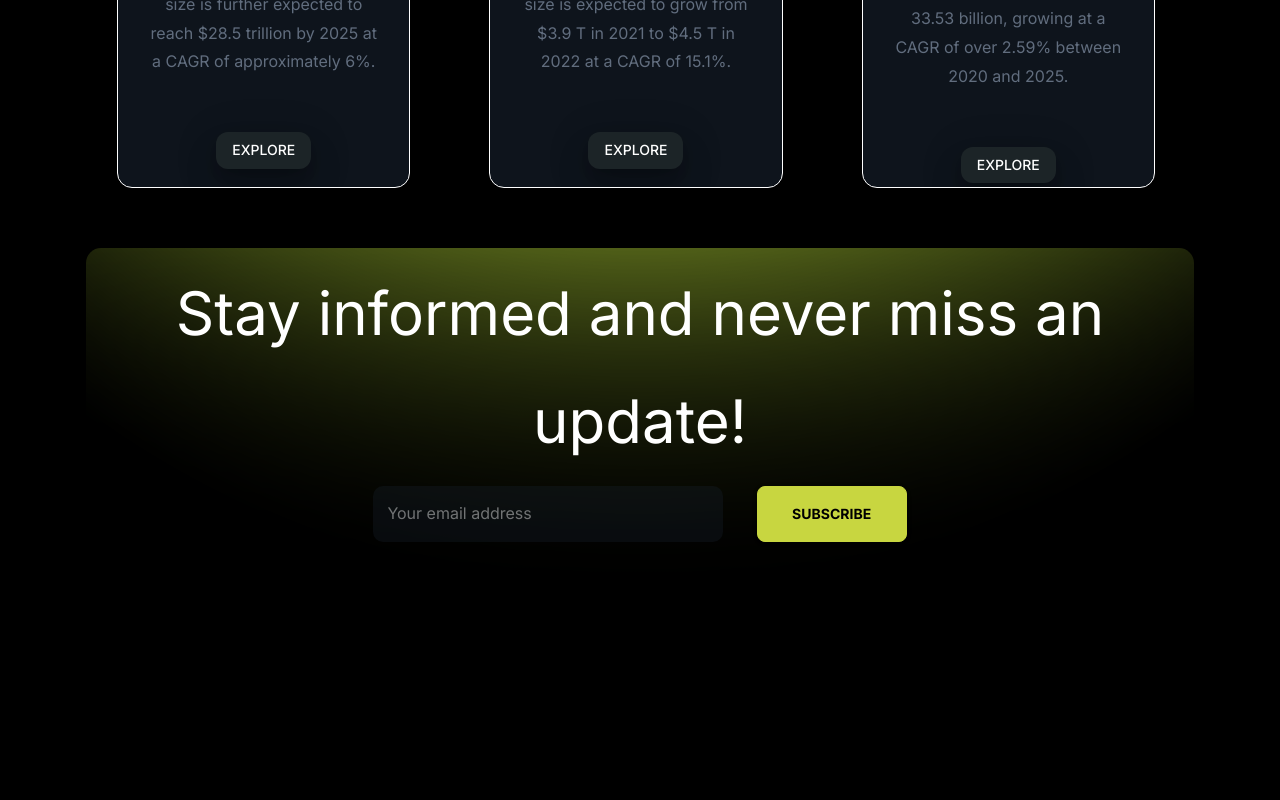
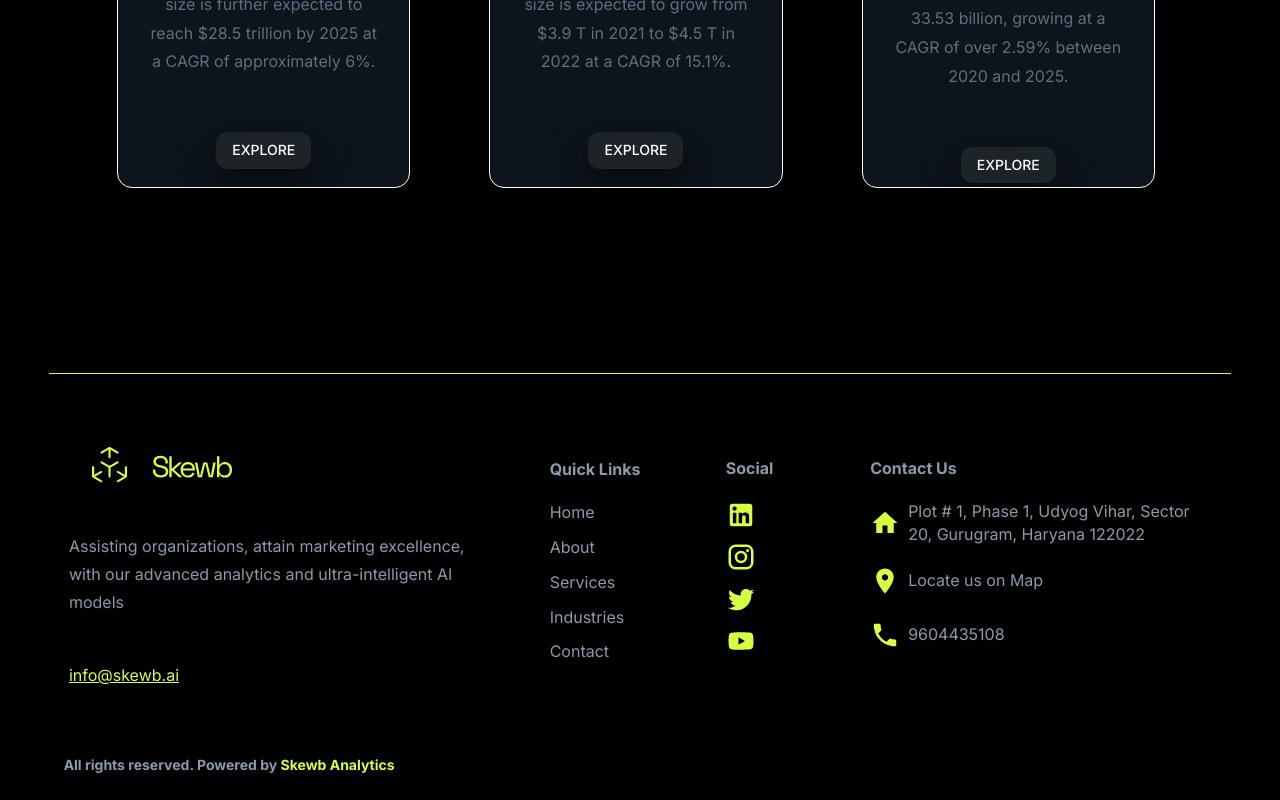
Before and after one commit to mohammad-naeem-skewb/skewb-website, a React (Create React App) app: page /industries in a window 1280 px wide. Shown: the part 1408-2208 px from the top of the page. Before the commit the page ends 2067 px from the top, so only its background shows below. Built offline with nearby package versions, Linux system fonts and the light colour scheme.

Commit message:
fixed footer

```diff
--- a/src/pages/Industries.js
+++ b/src/pages/Industries.js
@@ -134,10 +134,10 @@ const Industries = () => {
         </Grid>
 
         <Box>
-          <Subscribe />
+          {/* <Subscribe /> */}
         </Box>
       </Box>
-      {/* <Footer /> */}
+      <Footer />
     </>
   );
 };
```
